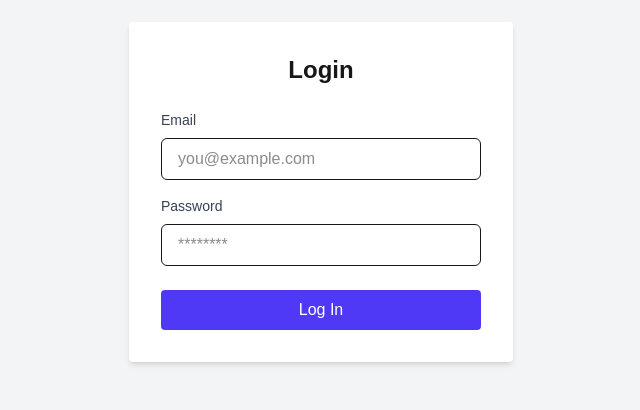
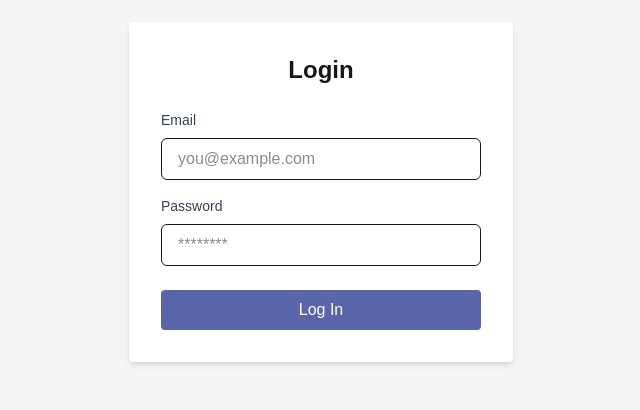
Before and after one commit to RhodaAramide/business-dashboard, a Next.js app: page /login in a window 1280 px wide. Shown: the part 208-618 px from the top of the page, without its empty margins (319-959 px from the left). Built offline with nearby package versions, Linux system fonts and the light colour scheme.

Commit message:
feat: Enhance login page styling, update button class, and improve icon components with Next.js Image

```diff
--- a/src/app/login/page.tsx
+++ b/src/app/login/page.tsx
@@ -23,7 +23,7 @@ export default function LoginPage() {
   };
 
   return (
-    <main className="flex items-center justify-center h-screen bg-gray-100">
+    <main className="flex items-center justify-center h-screen bg-gray-100 rounded-lg">
       <form
         onSubmit={handleLogin}
         className="bg-white p-8 rounded shadow-md w-full max-w-sm"
@@ -56,7 +56,7 @@ export default function LoginPage() {
 
         <button
           type="submit"
-          className="w-full bg-indigo-600 text-white py-2 px-4 rounded hover:bg-indigo-700 transition"
+          className="w-full bg-links text-white py-2 px-4 rounded hover:bg-indigo-700 transition"
         >
           Log In
         </button>
--- a/src/assets/icons.tsx
+++ b/src/assets/icons.tsx
@@ -137,13 +137,14 @@ export const ArrowDownIcon = ({ ...props }: IconProps) => (
   </svg>
 );
 
-export const ArrowUpIcon = (props: IconProps) => (
+export const ArrowUpIcon = ({ ...props }: IconProps) => (
   <svg
     width="25"
     height="24"
     viewBox="0 0 25 24"
     fill="none"
     xmlns="http://www.w3.org/2000/svg"
+    {...props}
   >
     <path
       d="M20.1138 11.0306C20.0442 11.1004 19.9614 11.1557 19.8704 11.1934C19.7793 11.2312 19.6817 11.2506 19.5832 11.2506C19.4846 11.2506 19.387 11.2312 19.296 11.1934C19.2049 11.1557 19.1222 11.1004 19.0526 11.0306L13.5832 5.56032V20.25C13.5832 20.4489 13.5042 20.6397 13.3635 20.7803C13.2229 20.921 13.0321 21 12.8332 21C12.6343 21 12.4435 20.921 12.3029 20.7803C12.1622 20.6397 12.0832 20.4489 12.0832 20.25V5.56032L6.61381 11.0306C6.47308 11.1714 6.2822 11.2504 6.08318 11.2504C5.88416 11.2504 5.69329 11.1714 5.55256 11.0306C5.41183 10.8899 5.33276 10.699 5.33276 10.5C5.33276 10.301 5.41183 10.1101 5.55256 9.96939L12.3026 3.21939C12.3722 3.14965 12.4549 3.09433 12.546 3.05659C12.637 3.01885 12.7346 2.99942 12.8332 2.99942C12.9317 2.99942 13.0293 3.01885 13.1204 3.05659C13.2114 3.09433 13.2942 3.14965 13.3638 3.21939L20.1138 9.96939C20.1835 10.039 20.2389 10.1218 20.2766 10.2128C20.3143 10.3039 20.3338 10.4014 20.3338 10.5C20.3338 10.5986 20.3143 10.6962 20.2766 10.7872C20.2389 10.8783 20.1835 10.961 20.1138 11.0306Z"
--- a/src/components/HeaderBanner.tsx
+++ b/src/components/HeaderBanner.tsx
@@ -1,3 +1,5 @@
+import Image from "next/image";
+
 export const HeaderBanner = () => {
   return (
      <div className="relative h-64 ">
@@ -11,7 +13,7 @@ export const HeaderBanner = () => {
         <h1 className="text-[42.47px] leading-[43.99px] uppercase font-black self-end pb-12">
           Keep up with your business needs
         </h1>
-        <img src="/images/banner.png" alt="Hero" className="w-[294px] h-auto" />
+        <Image src="/images/banner.png" alt="Hero" className="w-[294px] h-auto" />
       </div>
     </div>
 
--- a/src/components/Sidebar.tsx
+++ b/src/components/Sidebar.tsx
@@ -5,6 +5,7 @@ import toast from "react-hot-toast";
 import { AddressIcon, DashboardIcon, DollarIcon, HelpIcon, LogoutIcon, NotificationIcon, ServiceIcon, ShipmentIcon, WalletIcon } from "@/assets/icons";
 import Link from "next/link";
 import { redirect } from 'next/navigation';
+import Image from "next/image";
 
 const links = [
     { href: "/dashboard", icon: <DashboardIcon />, label: "Dashboard" },
@@ -85,7 +86,7 @@ export const Sidebar = () => {
                 {/* Profile Section */}
                 <div className="flex flex-col items-start p-0 gap-2 w-[180px] mb-8 mx-auto">
                     <div className="flex items-center p-4 gap-2 w-full h-20 rounded-lg">
-                        <img src="/images/Ellipse.png"
+                        <Image src="/images/Ellipse.png" alt="Profile"
                         className="size-12"/>
                         <div className="text-[#525252] text-sm">
                             <p>Firstname Lastname</p>
```
